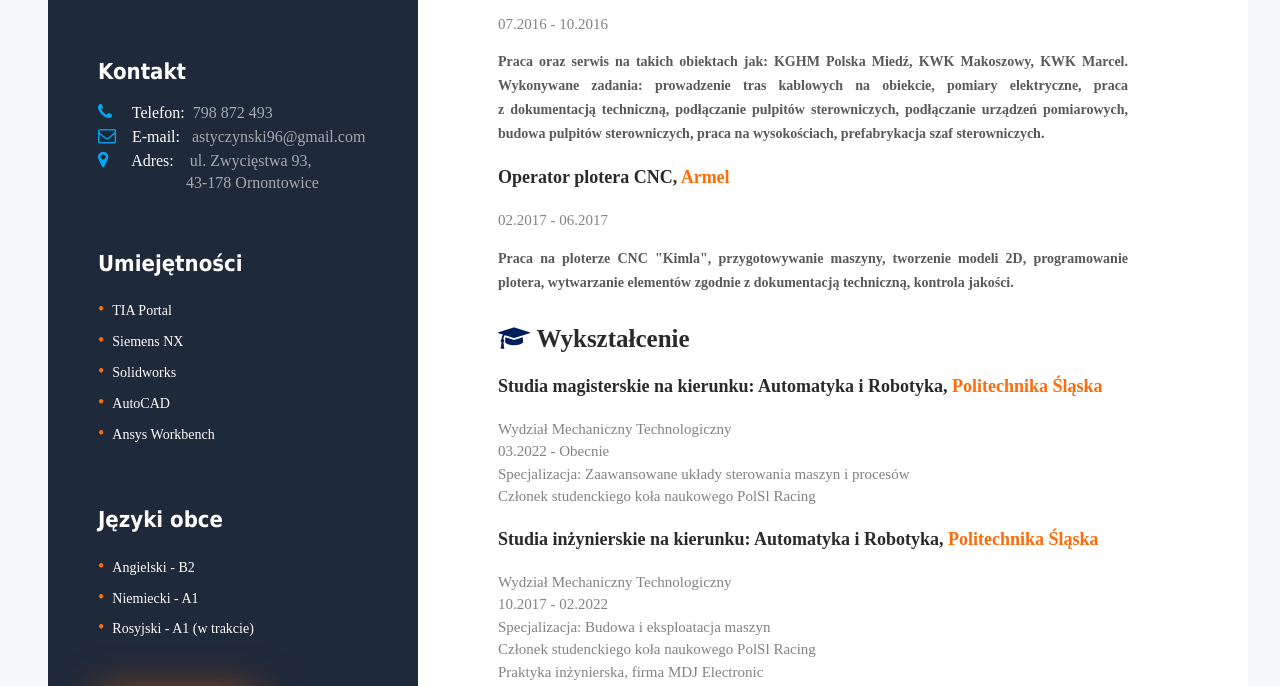
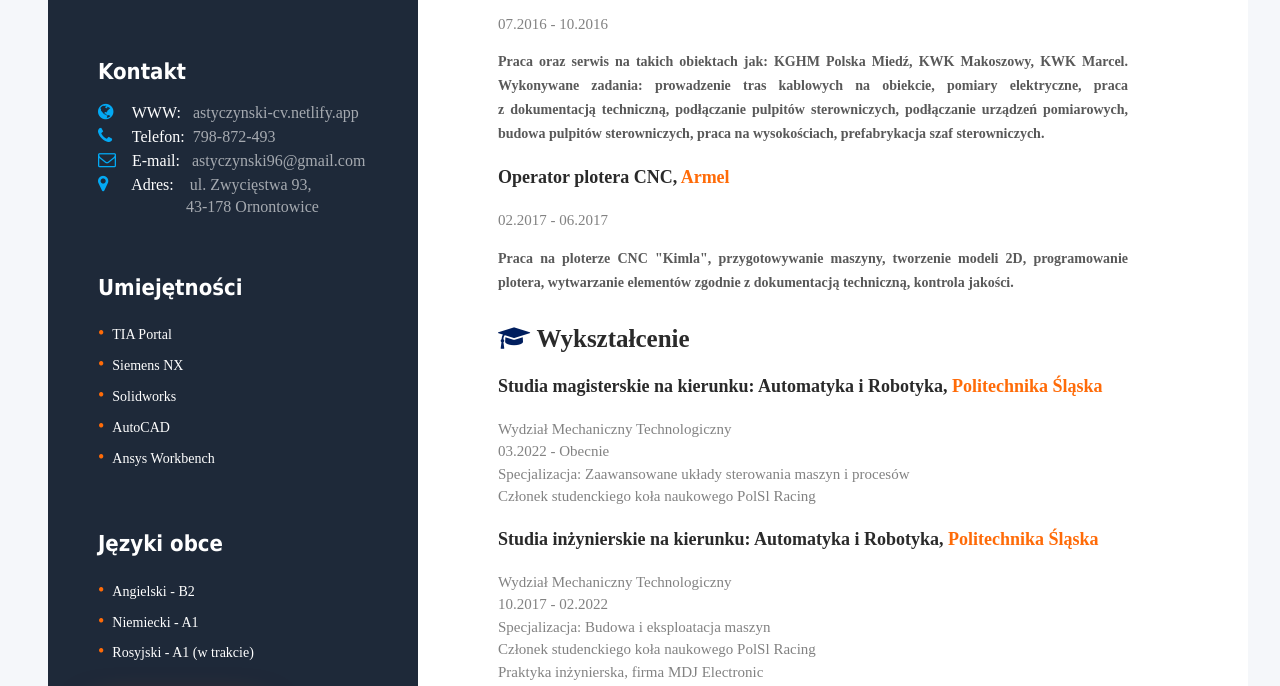
Before and after one commit to Trufl18/CV, a plain HTML site: page index.html in a window 1280 px wide. Shown: the part 348-1034 px from the top of the page. Drawn offline with nearby package versions, Linux system fonts and the light colour scheme.

Commit message:
Update index.html

```diff
--- a/index.html
+++ b/index.html
@@ -3,7 +3,7 @@
   <head>
     <meta charset="UTF-8" />
     <meta name="viewport" content="width=device-width, initial-scale=1.0" />
-    <title>My resume</title>
+    <title>Arkadiusz_Styczyński_CV</title>
     <link rel="stylesheet" href="https://cdnjs.cloudflare.com/ajax/libs/font-awesome/4.7.0/css/font-awesome.css" integrity="sha512-5A8nwdMOWrSz20fDsjczgUidUBR8liPYU+WymTZP1lmY9G6Oc7HlZv156XqnsgNUzTyMefFTcsFH/tnJE/+xBg==" crossorigin="anonymous" referrerpolicy="no-referrer" />
     <link rel="stylesheet" href="./css/style.css" />
     <link rel="preconnect" href="https://fonts.gstatic.com" />
@@ -29,11 +29,19 @@
           <h2 class="contacts-title">Kontakt</h2>
           <ul class="contacts-list">
             <li>
+              <span class="icon"><i class="fa fa-globe" aria-hidden="true"></i></span>
+              <span class="contacts-item"></span>
+                WWW:
+               <a href="https://astyczynski-cv.netlify.app/" class="contacts-link"
+                  >&nbsp;&nbsp;astyczynski-cv.netlify.app</a
+                >
+              </li>
+            <li>
             <span class="icon"><i class="fa fa-phone" aria-hidden="true"></i></span>
             <span class="contacts-item"></span>
               Telefon:
               <a href="tel:+48798872493" class="contacts-link"
-                >&nbsp;798 872 493</a
+                >&nbsp;798-872-493</a
               >
             </li>
             <li>
```
